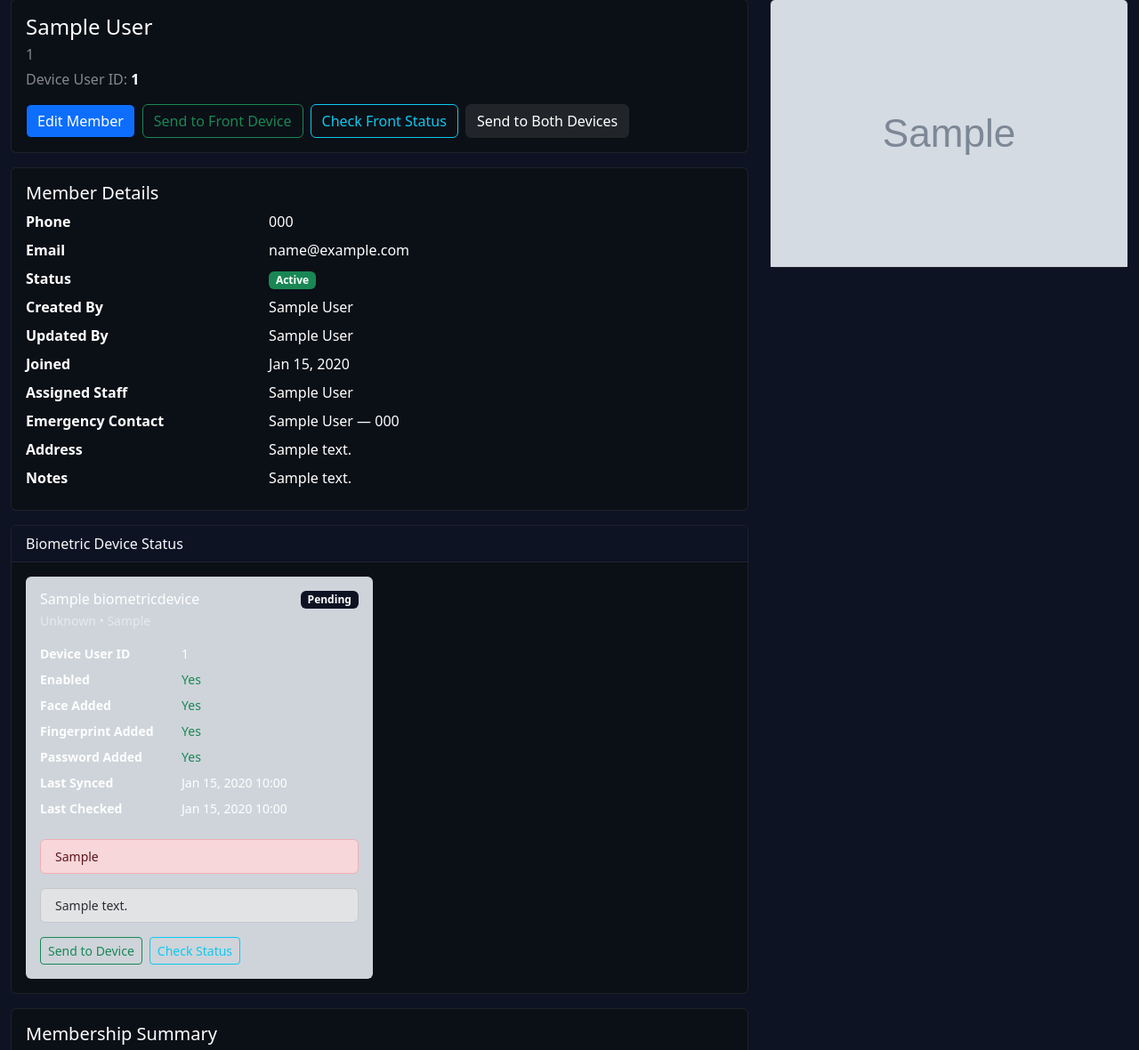
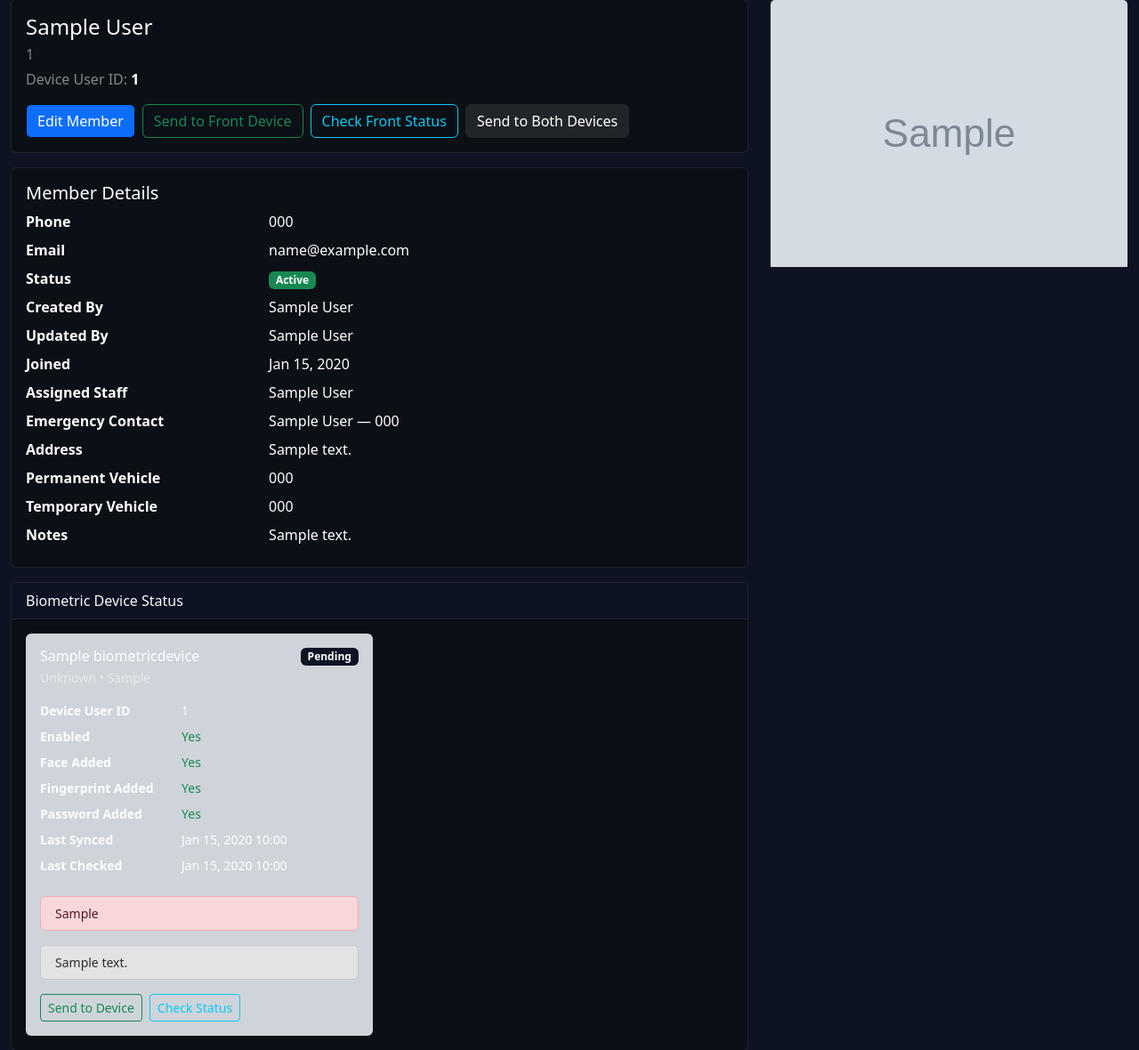
Before and after one commit to kalibilly/GalaxyGym, a Django app: page /members/1/ in a window 1280 px wide. Shown: the part 93-1273 px from the top of the page at 89% size. Run offline with Django 5.2, Linux system fonts and the light colour scheme; a user stored in the database is signed in; tables that the repository leaves empty hold one stand-in row (values such as "Sample post"); grey boxes marked "Sample" are stand-in pictures; data that the repository does not hold is empty; parts of the project's set-up code (start-up, migrations or seed data) failed here and were passed over.

Commit message:
Update member_detail.html

```diff
--- a/templates/members/member_detail.html
+++ b/templates/members/member_detail.html
@@ -117,6 +117,12 @@
 
                     <dt class="col-sm-4">Address</dt>
                     <dd class="col-sm-8">{{ member.address|linebreaksbr|default:"No address provided." }}</dd>
+
+                    <dt class="col-sm-4">Permanent Vehicle</dt>
+                    <dd class="col-sm-8">{{ member.vehicle_number_permanent|default:"—" }}</dd>
+
+                    <dt class="col-sm-4">Temporary Vehicle</dt>
+                    <dd class="col-sm-8">{{ member.vehicle_number_temporary|default:"—" }}</dd>
 
                     <dt class="col-sm-4">Notes</dt>
                     <dd class="col-sm-8">{{ member.notes|linebreaksbr|default:"No notes available." }}</dd>
@@ -484,7 +490,7 @@
     <div class="col-lg-4">
         {% if member.photo %}
             <div class="card mb-3">
-                <img src="{{ member.photo.url }}" class="card-img-top" alt="{{ member.full_name }}">
+                <img src="{{ member.photo.url }}" class="card-img-top member-photo-detail" alt="{{ member.full_name }}">
             </div>
         {% endif %}
     </div>
```
